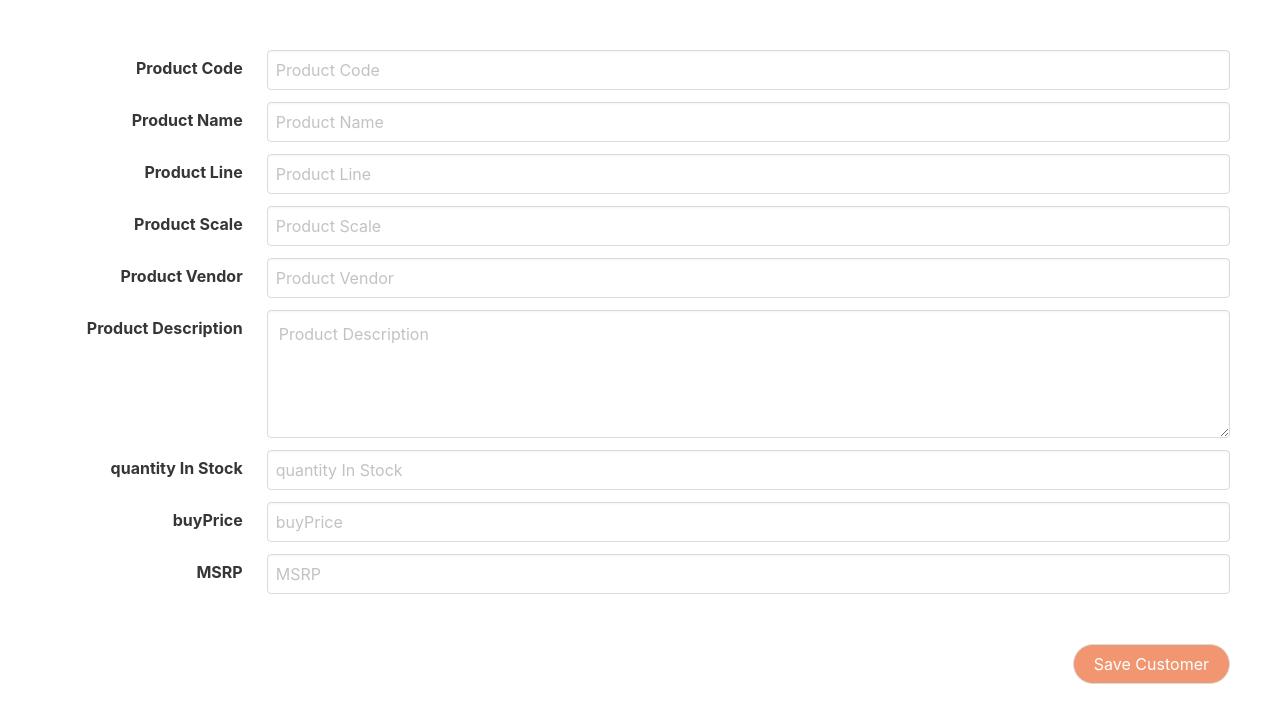
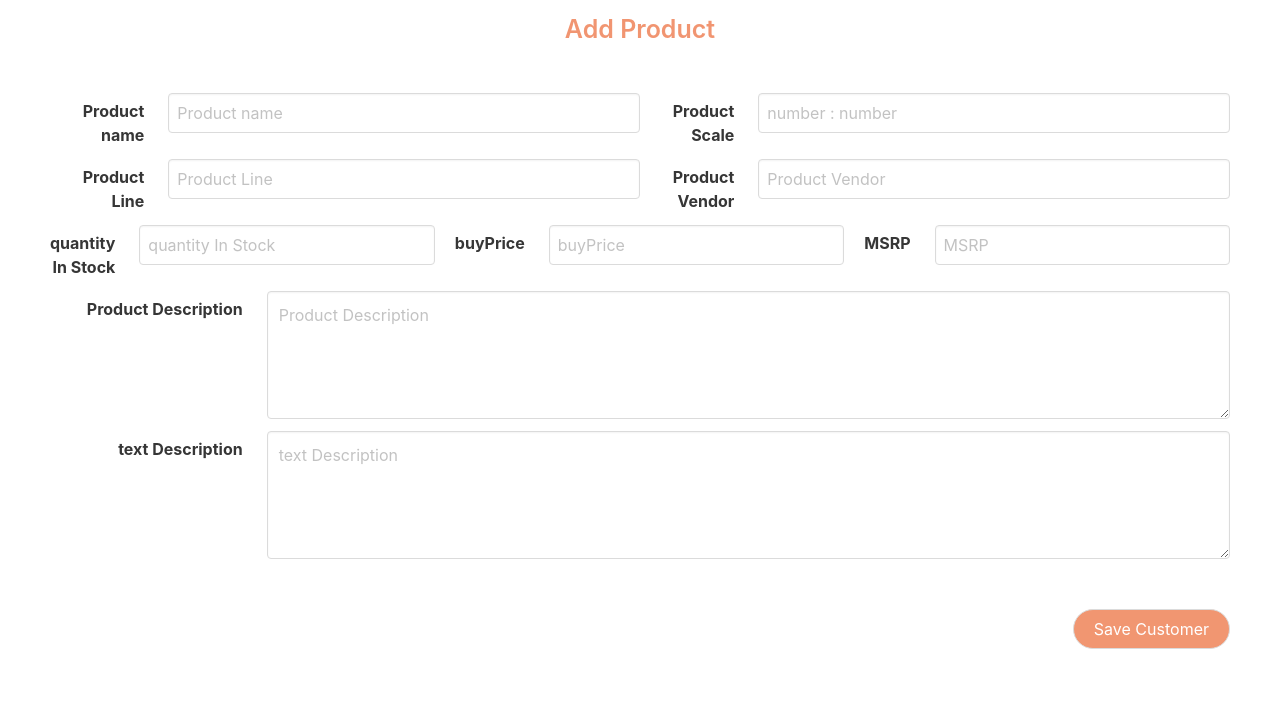
Before and after one commit to tungkraiwit/Gundam-Man, a Next.js app: page /testpage in a window 1280 px wide. Shown: the top 722 px of the page. Built offline with nearby package versions, Linux system fonts and the light colour scheme.

Commit message:
update all pop-up

```diff
--- a/components/form-order.js
+++ b/components/form-order.js
@@ -43,7 +43,7 @@ class FormOder extends React.Component {
   render() {
     return (
       <div className="content">
-        <h1>Order Products</h1>
+        <h1 class="label" align="center" style={{ color: "#f19571", fontSize: "25px",marginTop:"15px" }}>Order Products</h1>
         <div style={{ margin: "50px" }}>
           <div class="field is-horizontal">
             <div class="field-label is-normal">
--- a/components/form-product.js
+++ b/components/form-product.js
@@ -43,15 +43,26 @@ class FormMember extends React.Component {
   render() {
     return (
       <div className="content">
+        <h1 class="label" align="center" style={{ color: "#f19571", fontSize: "25px",marginTop:"15px" }}>Add Product</h1>
         <div style={{ margin: "50px" }}>
           <div class="field is-horizontal">
             <div class="field-label is-normal">
-              <label class="label">Product Code</label>
+              <label class="label">Product name</label>
             </div>
             <div class="field-body">
               <div class="field">
                 <p class="control is-expanded has-icons-left">
-                  <input onChange={this.onChange} name="Product Code" class="input" type="text" placeholder="Product Code" style={{ padding: "0.5rem" }} />
+                  <input onChange={this.onChange} name="Product name" class="input" type="text" placeholder="Product name" style={{ padding: "0.5rem" }} />
+                </p>
+              </div>
+            </div>
+            <div class="field-label is-normal">
+              <label class="label" style={{marginLeft:"20px"}}>Product Scale</label>
+            </div>
+            <div class="field-body">
+              <div class="field">
+                <p class="control is-expanded has-icons-left">
+                  <input onChange={this.onChange} name="Product Scale" class="input" type="text" placeholder="number : number" style={{ padding: "0.5rem" }} />
                 </p>
               </div>
             </div>
@@ -59,20 +70,7 @@ class FormMember extends React.Component {
 
           <div class="field is-horizontal">
             <div class="field-label is-normal">
-              <label class="label">Product Name</label>
-            </div>
-            <div class="field-body">
-              <div class="field">
-                <p class="control is-expanded has-icons-left">
-                  <input onChange={this.onChange} name="Product Name" class="input" type="text" placeholder="Product Name" style={{ padding: "0.5rem" }} />
-                </p>
-              </div>
-            </div>
-          </div>
-
-          <div class="field is-horizontal">
-            <div class="field-label is-normal">
-              <label class="label">Product Line</label>
+              <label class="label" >Product Line</label>
             </div>
             <div class="field-body">
               <div class="field">
@@ -81,27 +79,46 @@ class FormMember extends React.Component {
                 </p>
               </div>
             </div>
-          </div>
-          <div class="field is-horizontal">
             <div class="field-label is-normal">
-              <label class="label">Product Scale</label>
-            </div>
-            <div class="field-body">
-              <div class="field">
-                <p class="control is-expanded has-icons-left">
-                  <input onChange={this.onChange} name="Product Scale" class="input" type="text" placeholder="Product Scale" style={{ padding: "0.5rem" }} />
-                </p>
-              </div>
-            </div>
-          </div>
-          <div class="field is-horizontal">
-            <div class="field-label is-normal">
-              <label class="label">Product Vendor</label>
+              <label class="label" style={{marginLeft:"20px"}}>Product Vendor</label>
             </div>
             <div class="field-body">
               <div class="field">
                 <p class="control is-expanded has-icons-left">
                   <input onChange={this.onChange} name="Product Vendor" class="input" type="text" placeholder="Product Vendor" style={{ padding: "0.5rem" }} />
+                </p>
+              </div>
+            </div>
+          </div>
+
+          <div class="field is-horizontal">
+            <div class="field-label is-normal">
+              <label class="label">quantity In Stock</label>
+            </div>
+            <div class="field-body">
+              <div class="field">
+                <p class="control is-expanded has-icons-left">
+                  <input onChange={this.onChange} name="quantity In Stock" class="input" type="text" placeholder="quantity In Stock" style={{ padding: "0.5rem" }} />
+                </p>
+              </div>
+            </div>
+            <div class="field-label is-normal">
+              <label class="label" style={{marginLeft:"20px"}}>buyPrice</label>
+            </div>
+            <div class="field-body">
+              <div class="field">
+                <p class="control is-expanded has-icons-left">
+                  <input onChange={this.onChange} name="buyPrice" class="input" type="text" placeholder="buyPrice" style={{ padding: "0.5rem" }} />
+                </p>
+              </div>
+            </div>
+            <div class="field-label is-normal">
+              <label class="label" style={{marginLeft:"20px"}}>MSRP</label>
+            </div>
+            <div class="field-body">
+              <div class="field">
+                <p class="control is-expanded has-icons-left">
+                  <input onChange={this.onChange} name="MSRP" class="input" type="text" placeholder="MSRP" style={{ padding: "0.5rem" }} />
                 </p>
               </div>
             </div>
@@ -119,41 +136,15 @@ class FormMember extends React.Component {
               </div>
             </div>
           </div>
-
           <div class="field is-horizontal">
             <div class="field-label is-normal">
-              <label class="label">quantity In Stock</label>
+              <label class="label">text Description</label>
             </div>
             <div class="field-body">
               <div class="field">
-                <p class="control is-expanded has-icons-left">
-                  <input onChange={this.onChange} name="quantity In Stock" class="input" type="text" placeholder="quantity In Stock" style={{ padding: "0.5rem" }} />
-                </p>
-              </div>
-            </div>
-          </div>
-          <div class="field is-horizontal">
-            <div class="field-label is-normal">
-              <label class="label">buyPrice</label>
-            </div>
-            <div class="field-body">
-              <div class="field">
-                <p class="control is-expanded has-icons-left">
-                  <input onChange={this.onChange} name="buyPrice" class="input" type="text" placeholder="buyPrice" style={{ padding: "0.5rem" }} />
-                </p>
-              </div>
-            </div>
-          </div>
-
-          <div class="field is-horizontal">
-            <div class="field-label is-normal">
-              <label class="label">MSRP</label>
-            </div>
-            <div class="field-body">
-              <div class="field">
-                <p class="control is-expanded has-icons-left">
-                  <input onChange={this.onChange} name="MSRP" class="input" type="text" placeholder="MSRP" style={{ padding: "0.5rem" }} />
-                </p>
+                <div class="control">
+                  <textarea onChange={this.onChange} name="text Description" class="textarea" placeholder="text Description"></textarea>
+                </div>
               </div>
             </div>
           </div>
```
Also changed, not shown: components/MainMenu.js (+9 -9 lines), pages/customers.js (+16 -17 lines), pages/product.js (+10 -10 lines).
